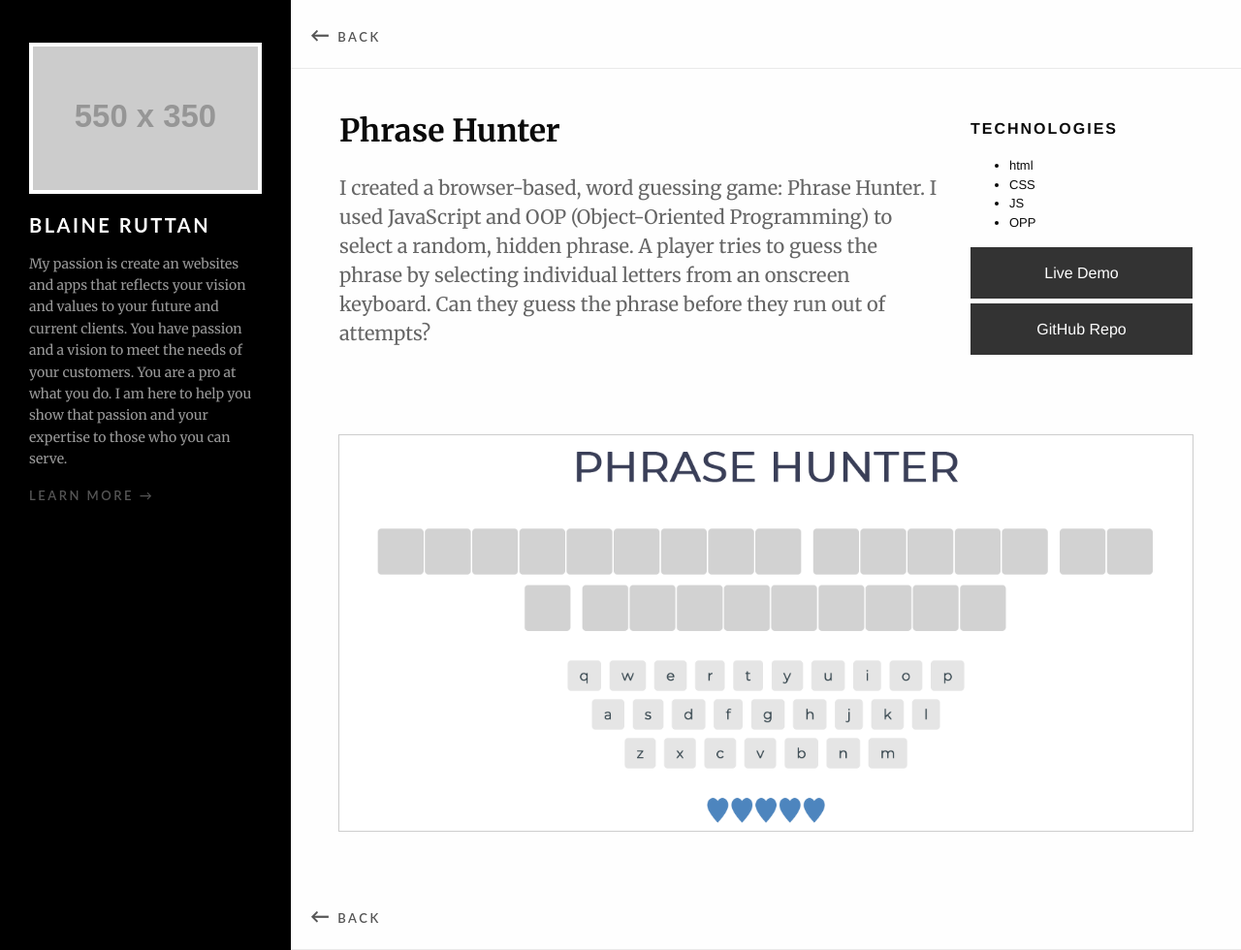
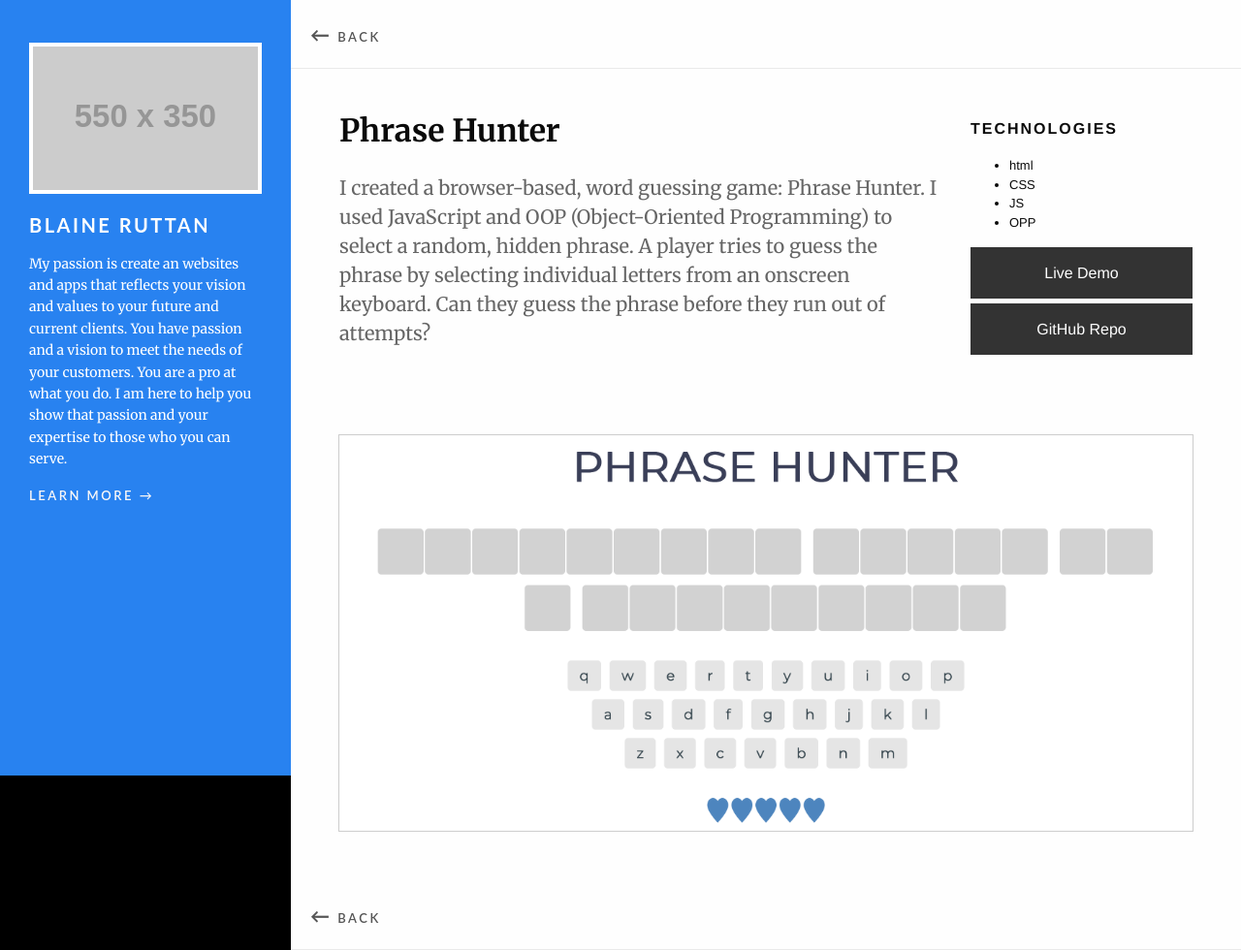
Before and after one commit to BlaineR41/My-Treehouse-Projects-Porfolio, a Node server app: page /projects/1 in a window 1280 px wide. Shown: the whole page at 97% size. Run offline with Node 20, Linux system fonts and the light colour scheme; grey boxes labelled with a size stand in for pictures from a placeholder-image service; some libraries are stand-ins or nearby versions.

Commit message:
Update styles.css

```diff
--- a/public/css/styles.css
+++ b/public/css/styles.css
@@ -137,7 +137,7 @@ nav a span {
   height: 100%;
   min-height: 100%;
   padding: 20px;
-  background: #000;
+  background: rgb(40, 130, 240);
 }
 
 .sidebar-info-box {
@@ -167,7 +167,7 @@ nav a span {
   text-rendering: optimizeLegibility;
   line-height: 1.6;
   font-size: 14px;
-  color: #999
+  color: rgb(255, 255, 255)
 }
 
 .sidebar a {
@@ -176,7 +176,7 @@ nav a span {
   font-size: 13px;
   letter-spacing: 2.5px;
   text-transform: uppercase;
-  color: #555;
+  color: rgb(249, 247, 247);
 }
 
 .header {
@@ -229,8 +229,10 @@ nav a span {
 
 .portfolio-intro h1 {
   font-size: 1.5rem;
-  color: #0a0a0a;
+  color: rgb(40, 130, 240);
   margin: 0 auto 8px;
+  text-shadow: 1px 1px 3px rgb(1, 46, 181);
+  text-align: center;
 }
 
 .portfolio-intro p {
@@ -239,6 +241,7 @@ nav a span {
   margin: 0 auto;
   padding-bottom: 40px;
   border-bottom: 1px solid #eaeaea;
+  text-align: center;
 }
 
 .projects-box h5 {
```
